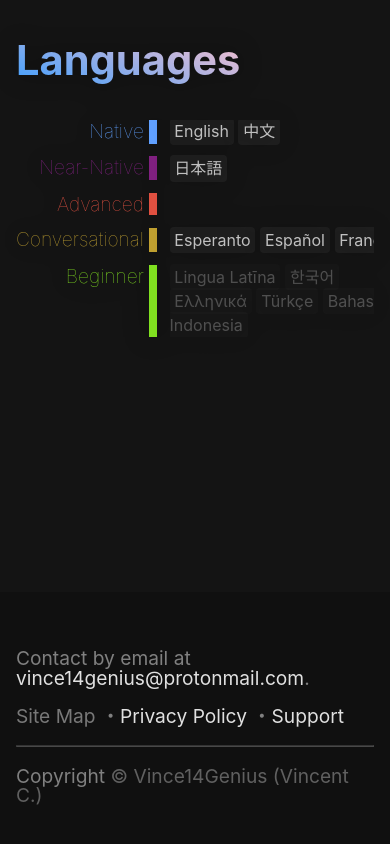
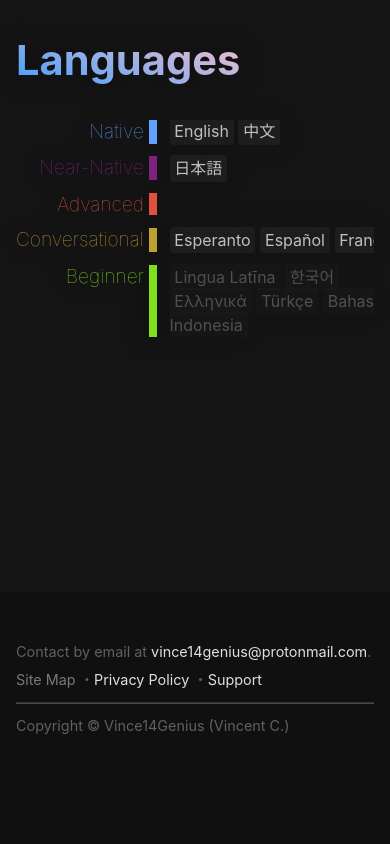
Before and after one commit to Vince14Genius/Vince14Genius.github.io, a React (Create React App) app: page / in a window 390 px wide. Shown: the part 1731-2575 px from the top of the page. Built offline with nearby package versions, Linux system fonts and the light colour scheme.

Commit message:
footer & projects update

```diff
--- a/src/components/Footer/Footer.css
+++ b/src/components/Footer/Footer.css
@@ -14,6 +14,13 @@ footer {
     font-size: 1.2rem;
 }
 
+@media (max-width: 799px) {
+    .footer-normal, .footer-light {
+        color: #606060;
+        font-size: 0.9rem;
+    }
+}
+
 .footer-link {
     text-decoration: none;
     color: #e0e0e0
--- a/src/pages/projects/projects.tsx
+++ b/src/pages/projects/projects.tsx
@@ -13,7 +13,7 @@ function Projects() {
   return (
     <div>
       <header className="local-nav">
-        <h1 className="nav-aligned-width-wrapper">Projects</h1>
+        <h1 className="nav-aligned-width-wrapper">Coding Projects</h1>
       </header>
       <main id="main-content" lang="en">
         <div className="main-width-wrapper">
```
